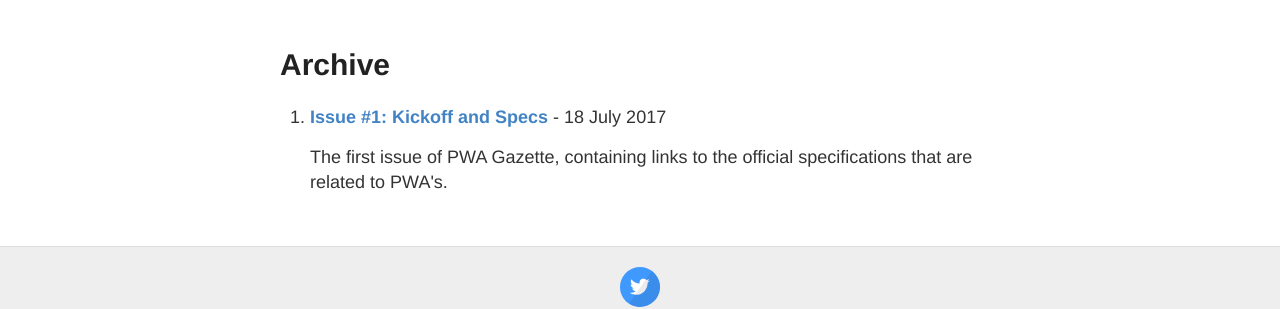
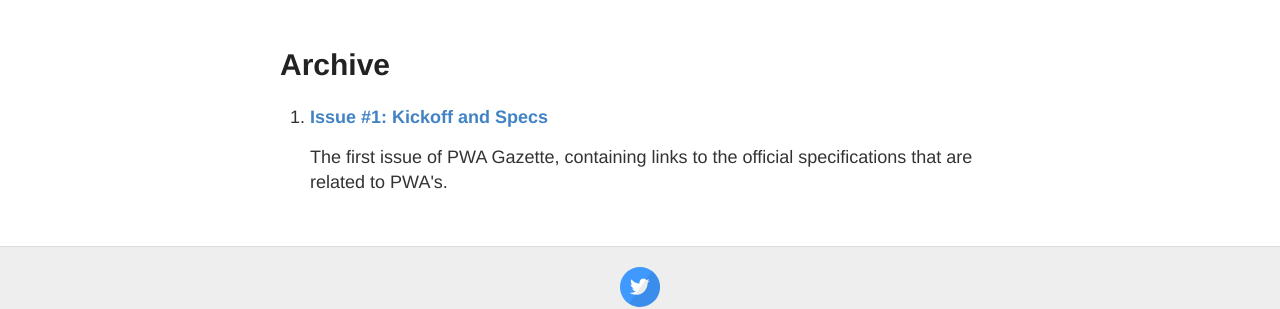
Before and after one commit to nikmd23/pwa-gazette, a Jekyll site: the page built from archive.md, in a window 1280 px wide. Shown: the part 227-536 px from the top of the page. Built offline with Jekyll 4.4.1, drawn with Linux system fonts in a browser that asks for light colours.

Commit message:
Update archive.md

```diff
--- a/archive.md
+++ b/archive.md
@@ -8,8 +8,8 @@
 <ol>
   {% for post in site.posts %}
       <li>
-        <strong><a href="{{ site.baseurl }}{{ post.url }}">{{ post.title }}</a></strong> - {{ post.date | date: "%-d %B %Y"}}
-        <p>{{ post.excerpt }}</p>
+        <strong><a href="{{ site.baseurl }}{{ post.url }}">{{ post.title }}</a></strong>
+        <p><small>{{ post.excerpt }}</small></p>
       </li>
   {% endfor %}
   </ol>
```
